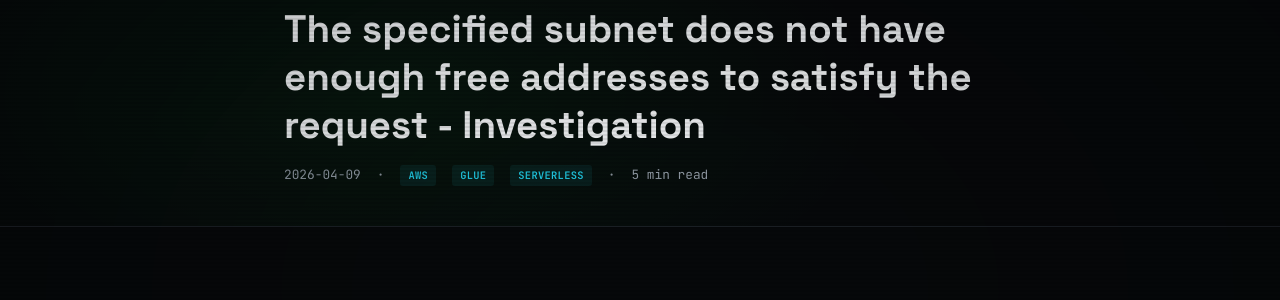
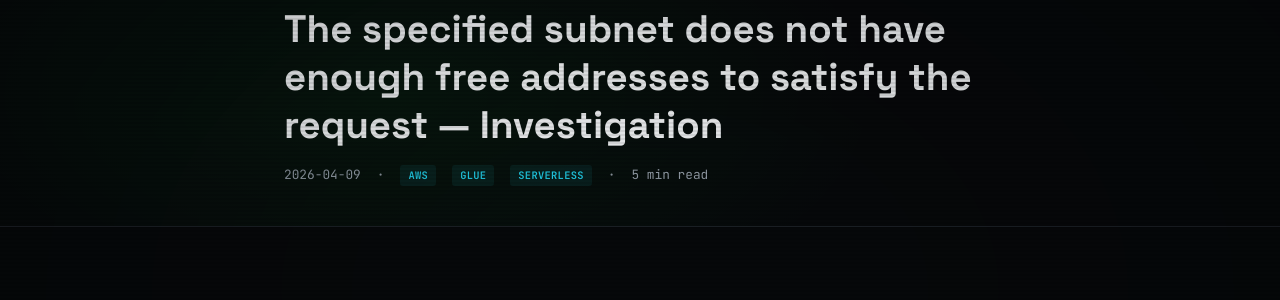
Before and after one commit to beyond5nines/beyond5nines.github.io, a Jekyll site: the page built from _articles/look-ma-no-servers-01.md, in a window 1280 px wide and 900 px high. Shown: the part 158-458 px from the top of the window. Built offline with Jekyll 4.4.1, drawn with Linux system fonts in a browser that asks for light colours.

```diff
--- a/_articles/look-ma-no-servers-01.md
+++ b/_articles/look-ma-no-servers-01.md
@@ -1,6 +1,6 @@
 ---
 layout: post
-title: "The specified subnet does not have enough free addresses to satisfy the request - Investigation"
+title: "The specified subnet does not have enough free addresses to satisfy the request — Investigation"
 date: 2026-04-09 12:00:00 -0000
 categories: aws glue serverless
 series: Look Ma! no servers
```
